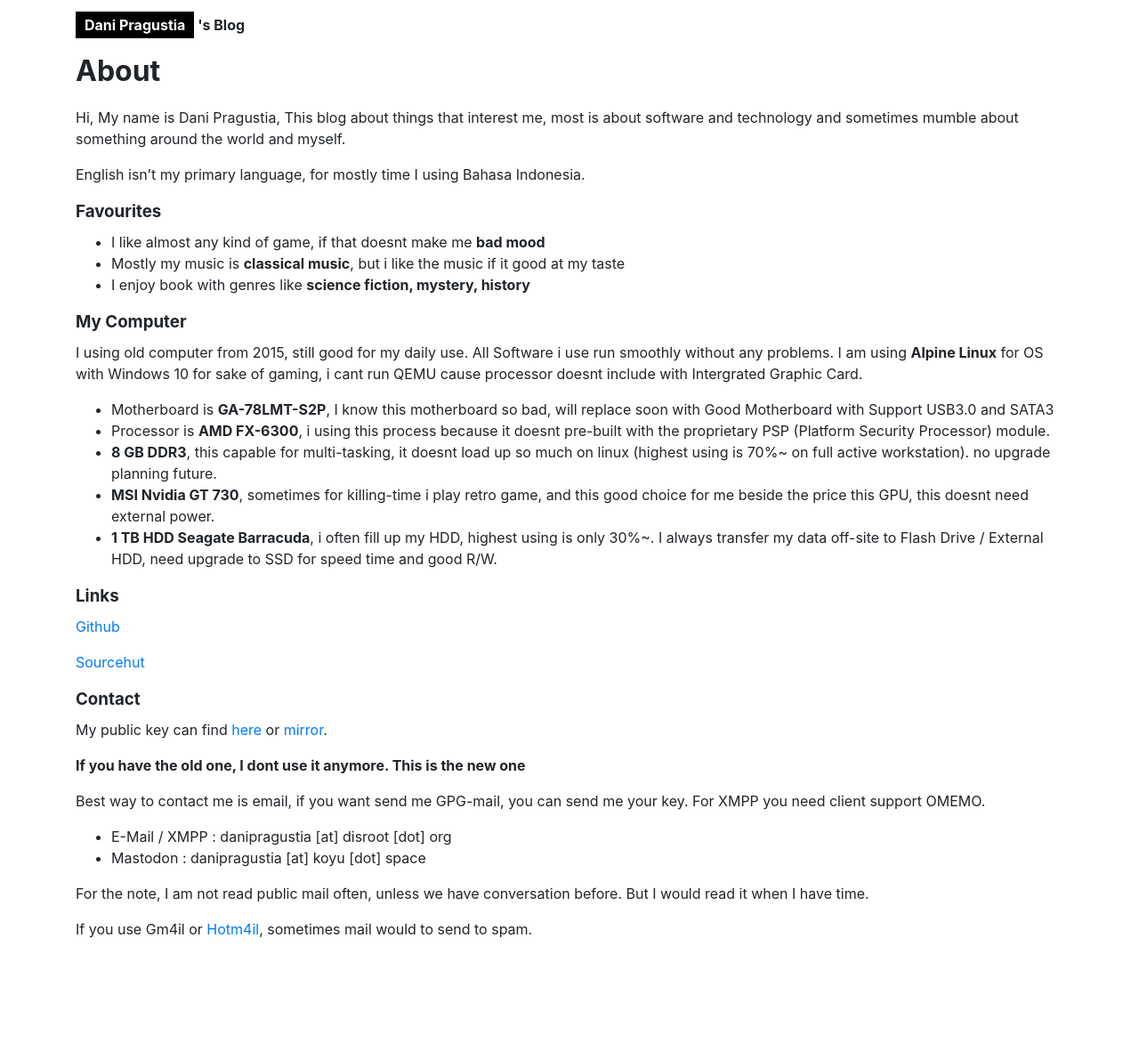
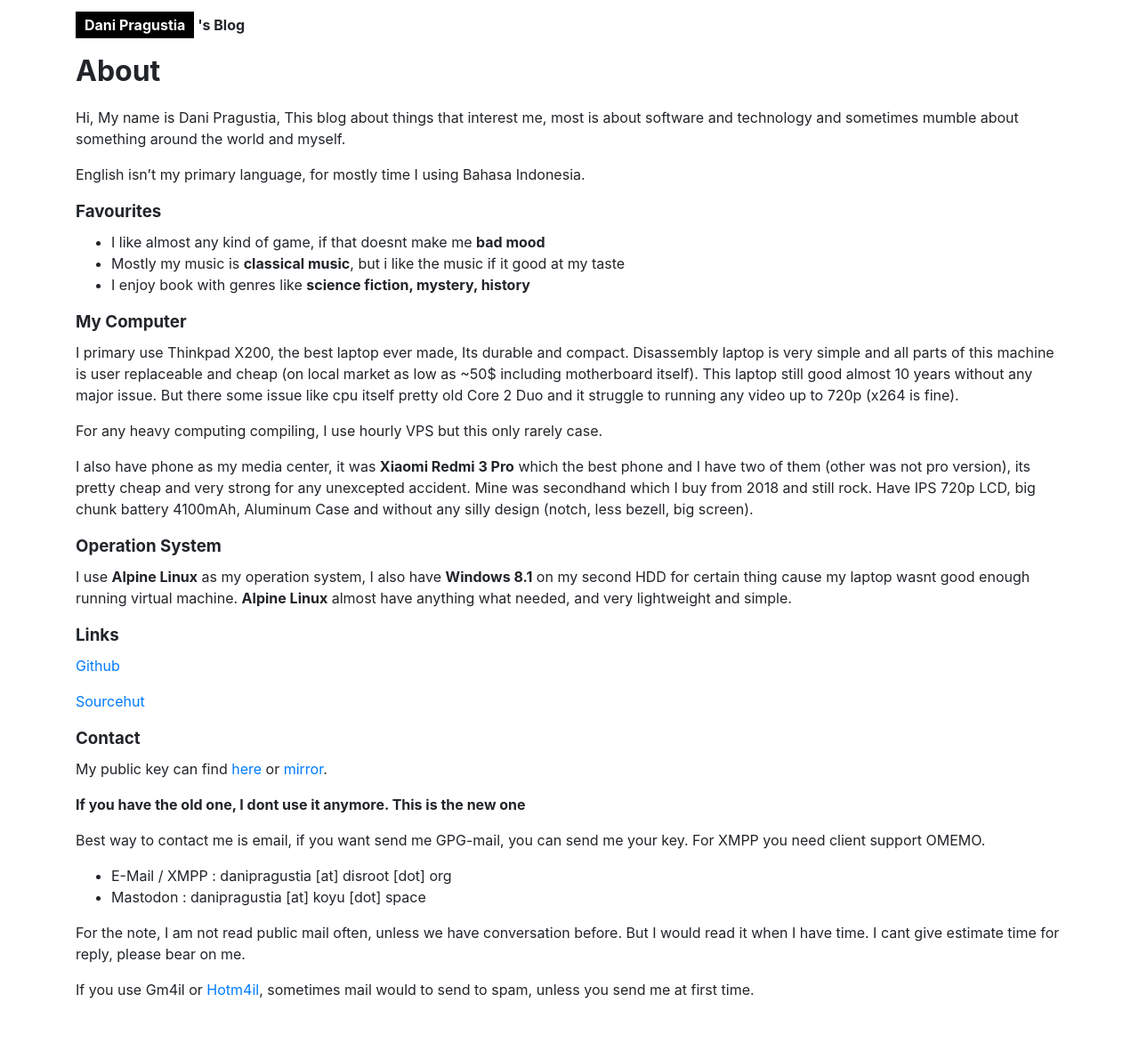
Before and after one commit to danipragustia/website, a Jekyll site: the page built from about.md, in a window 1280 px wide. Shown: the whole page at 89% size. Built offline with Jekyll 4.4.1, drawn with Linux system fonts in a browser that asks for light colours; before the commit the page ends 1104 px from its top, so only the background shows below that.

Commit message:
update: about page

```diff
--- a/about.md
+++ b/about.md
@@ -15,12 +15,14 @@ English isn't my primary language, for mostly time I using Bahasa Indonesia.
 - I enjoy book with genres like <b>science fiction, mystery, history</b>
 
 ### My Computer
-I using old computer from 2015, still good for my daily use. All Software i use run smoothly without any problems. I am using <b>Alpine Linux</b> for OS with Windows 10 for sake of gaming, i cant run QEMU cause processor doesnt include with Intergrated Graphic Card.
-- Motherboard is <b>GA-78LMT-S2P</b>, I know this motherboard so bad, will replace soon with Good Motherboard with Support USB3.0 and SATA3
-- Processor is <b>AMD FX-6300</b>, i using this process because it doesnt pre-built with the proprietary PSP (Platform Security Processor) module.
-- <b>8 GB DDR3</b>, this capable for multi-tasking, it doesnt load up so much on linux (highest using is 70%~ on full active workstation). no upgrade planning future.
-- <b>MSI Nvidia GT 730</b>, sometimes for killing-time i play retro game, and this good choice for me beside the price this GPU, this doesnt need external power.
-- <b>1 TB HDD Seagate Barracuda</b>, i often fill up my HDD, highest using is only 30%~. I always transfer my data off-site to Flash Drive / External HDD, need upgrade to SSD for speed time and good R/W.
+I primary use Thinkpad X200, the best laptop ever made, Its durable and compact. Disassembly laptop is very simple and all parts of this machine is user replaceable and cheap (on local market as low as ~50$ including motherboard itself). This laptop still good almost 10 years without any major issue. But there some issue like cpu itself pretty old Core 2 Duo and it struggle to running any video up to 720p (x264 is fine).
+
+For any heavy computing compiling, I use hourly VPS but this only rarely case.
+
+I also have phone as my media center, it was <b>Xiaomi Redmi 3 Pro</b> which the best phone and I have two of them (other was not pro version), its pretty cheap and very strong for any unexcepted accident. Mine was secondhand which I buy from 2018 and still rock. Have IPS 720p LCD, big chunk battery 4100mAh, Aluminum Case and without any silly design (notch, less bezell, big screen).
+
+### Operation System
+I use <b>Alpine Linux</b> as my operation system, I also have <b>Windows 8.1</b> on my second HDD for certain thing cause my laptop wasnt good enough running virtual machine. <b>Alpine Linux</b> almost have anything what needed, and very lightweight and simple.
 
 ### Links
 
@@ -38,5 +40,6 @@ Best way to contact me is email, if you want send me GPG-mail, you can send me y
 - Mastodon : danipragustia [at] koyu [dot] space
 
 For the note, I am not read public mail often, unless we have conversation before. But I would read it when I have time.
+I cant give estimate time for reply, please bear on me.
 
-If you use Gm4il or <a href="https://github.com/mailcow/mailcow-dockerized/issues/2851" rel="noopener noreferrer" target="_blank">Hotm4il</a>, sometimes mail would to send to spam.
+If you use Gm4il or <a href="https://github.com/mailcow/mailcow-dockerized/issues/2851" rel="noopener noreferrer" target="_blank">Hotm4il</a>, sometimes mail would to send to spam, unless you send me at first time.
```
